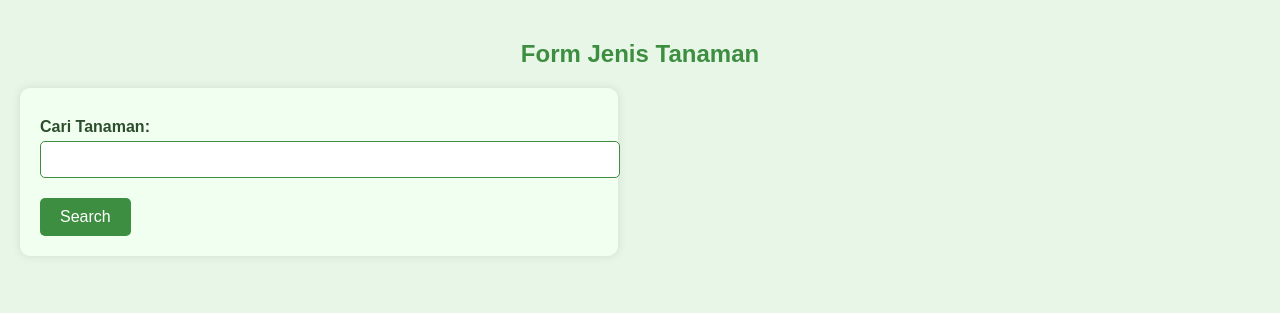
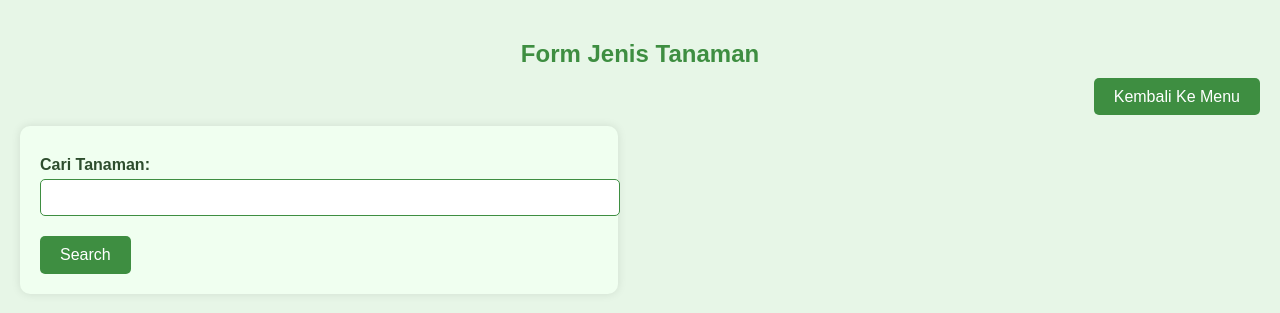
Before and after one commit to AgilHD/HaloPetani, a PHP site: page /list-tanaman.php in a window 1280 px wide. Shown: the top 313 px of the page. Run offline with PHP 8.4, Linux system fonts and the light colour scheme.

Commit message:
Update list-tanaman.php

```diff
--- a/haloPetani/list-tanaman.php
+++ b/haloPetani/list-tanaman.php
@@ -91,10 +91,32 @@
         .question-button a:hover {
             background-color: #357a38;
         }
+
+        .back-button {
+            display: block;
+            margin-top: 20px;
+            text-align: right;
+        }
+
+        .back-button a {
+            background-color: #3e8e41;
+            color: white;
+            padding: 10px 20px;
+            border-radius: 5px;
+            text-decoration: none;
+            font-size: 16px;
+        }
+
+        .back-button a:hover {
+            background-color: #357a38;
+        }
     </style>
 </head>
 <body>
     <h2>Form Jenis Tanaman</h2>
+    <div class="back-button">
+        <a href='menu.php'>Kembali Ke Menu</a>
+    </div>
     <div class="container">
         <form onsubmit="return searchPlant()">
             <label for="searchQuery">Cari Tanaman:</label>
@@ -200,7 +222,7 @@
                 questionButton.style.display = 'none';
             }
 
-            return false; // Prevent form submission
+            return false;
         }
     </script>
 </body>
```
